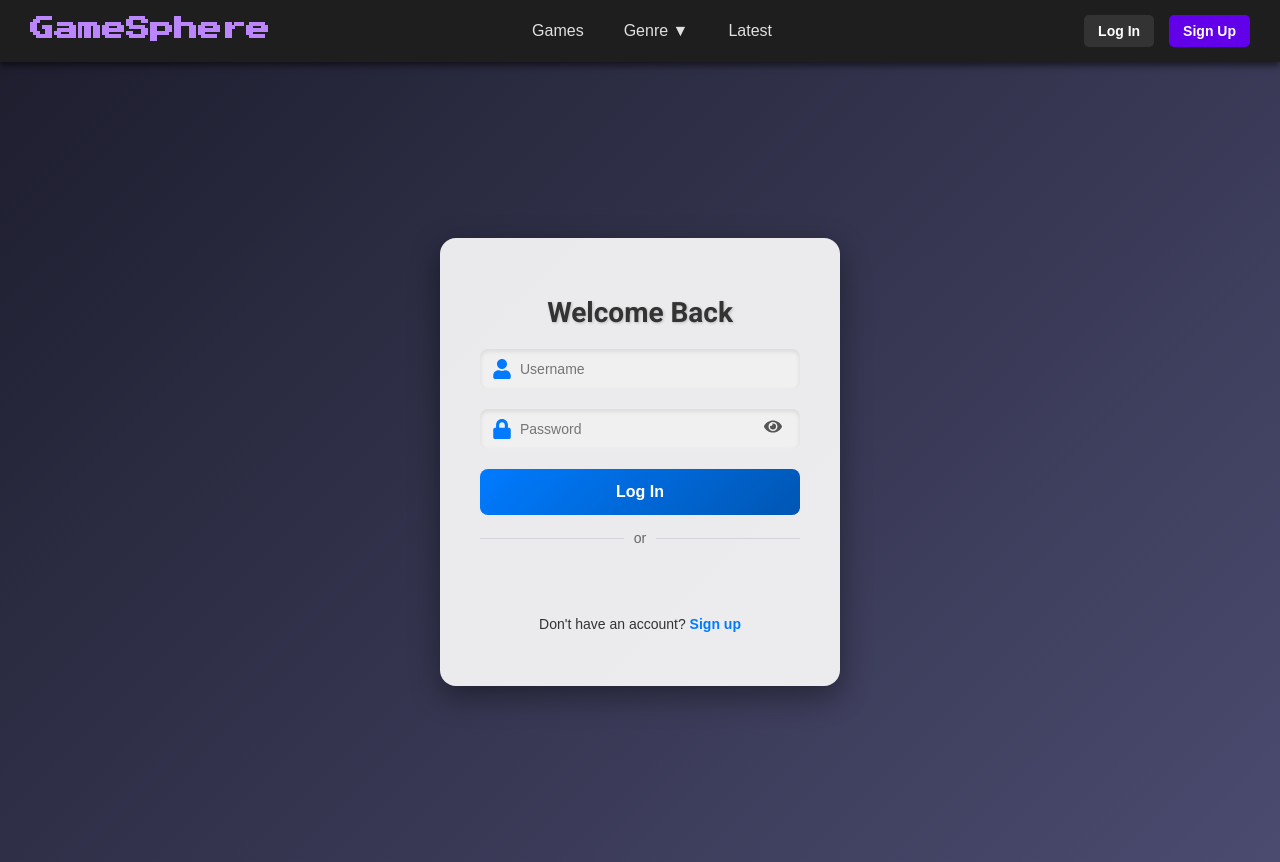
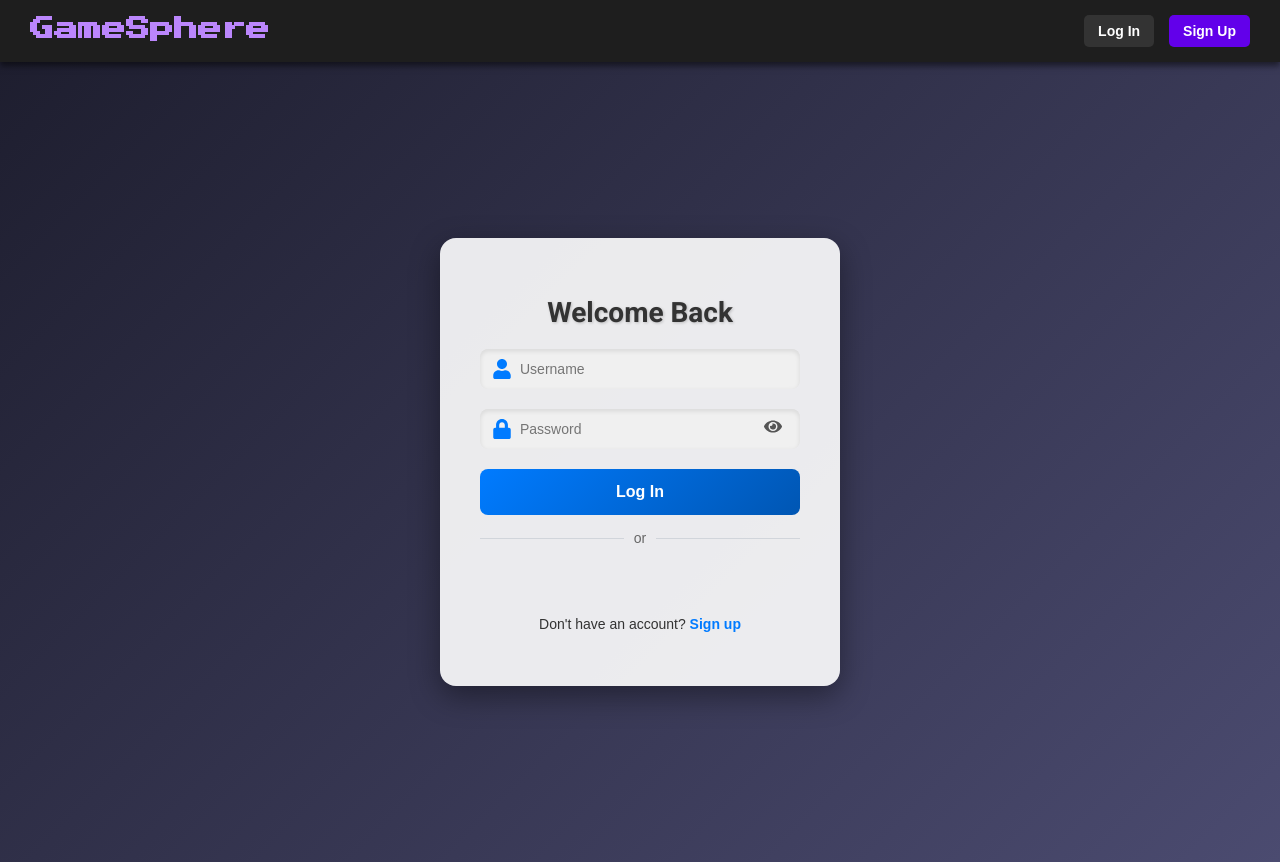
Before and after one commit to viernesviernes/COMP229-Game-Database-Review, a React (Vite) app in the folder frontend/: page /login in a window 1280 px wide. Built offline with nearby package versions, Linux system fonts and the light colour scheme.

Commit message:
Update Navbar.jsx

```diff
--- a/frontend/src/components/Navbar.jsx
+++ b/frontend/src/components/Navbar.jsx
@@ -27,6 +27,8 @@ const Navbar = () => {
         </div>
       </div>
       <div className={styles.navLinks}>
+        {user && (
+          <>
             <Link to="/games" onClick={!user ? handleDisabledClick : null}>
               Games
             </Link>
@@ -47,6 +49,8 @@ const Navbar = () => {
             <Link to="/latest" onClick={!user ? handleDisabledClick : null}>
               Latest
             </Link>
+          </>
+        )}
       </div>
       <div className={styles.authButtons}>
         {!user ? (
```
Lines whose indentation alone changed are shown as unchanged.
